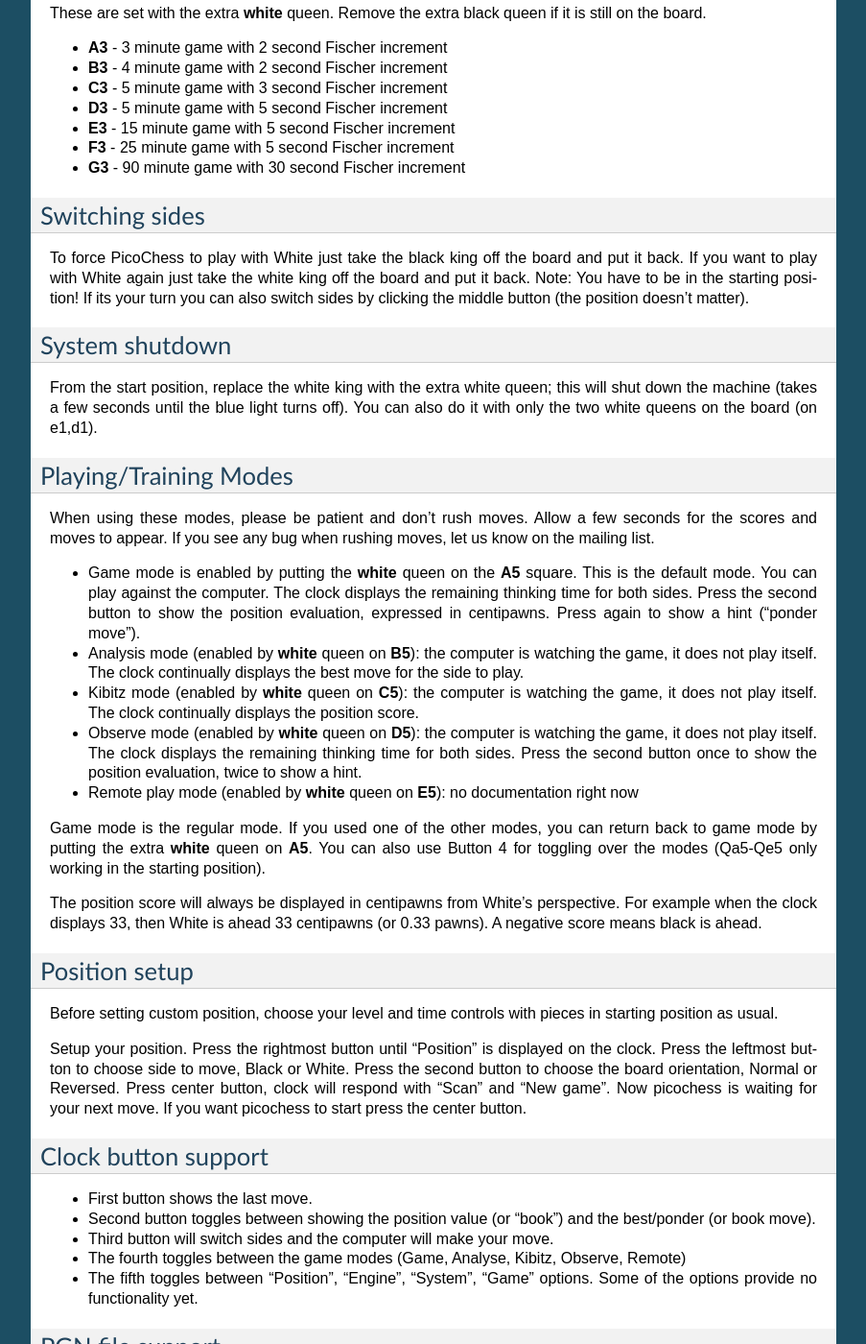
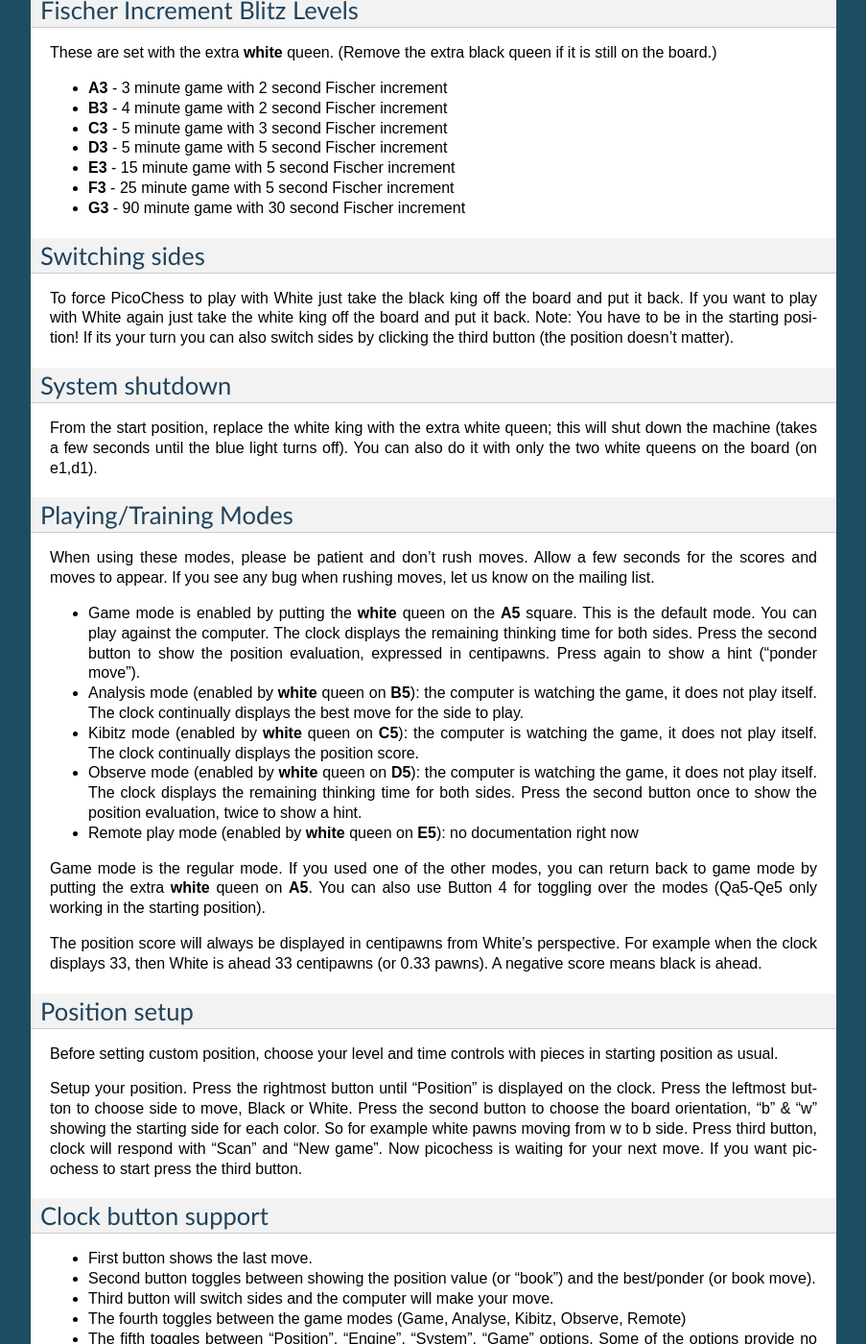
Before and after one commit to jromang/picochess, a Sphinx documentation site: the page built from docs/usage.rst, in a window 1280 px wide and 1400 px high, scrolled down 1250 px. Shown: the whole window at 96% size, without its empty margins (198-1101 px from the left). Built offline with Sphinx 7.4.7, drawn with Linux system fonts in a browser that asks for light colours; some of the changed text lies outside the part shown.

Commit message:
docu "w/b" using the full clock display

```diff
--- a/dgt.py
+++ b/dgt.py
@@ -476,7 +476,9 @@
                         if self.dgt_clock_menu == Menu.SETUP_POSITION_MENU:
                             self.setup_reverse_orientation = not self.setup_reverse_orientation
                             orientation = "b    w" if self.setup_reverse_orientation else "w    b"
-                            self.display_on_dgt_clock(orientation, beep=True)
+                            self.display_on_dgt_xl(orientation, beep=True)
+                            orientation = "b      w" if self.setup_reverse_orientation else "w      b"
+                            self.display_on_dgt_3000(orientation, beep=True)
 
                     if 17 <= message[4] <= 18 and message[5] == 51:
                         logging.info("Button 2 pressed")
--- a/docs/usage.rst
+++ b/docs/usage.rst
@@ -4,6 +4,7 @@
 Choosing skill level
 --------------------
 Put the extra **black** queen on your DGT board to select skill level. Putting it on square A6 will select level 0 (easiest), while B6 selects level 1, C6 selects level 2, etc. If no skill level is selected, PicoChess uses level 20 (the highest level) by default. Level 20 can also be selected by placing the extra black queen on square E4.
+(Remove the extra white queen if it is still on the board.)
 
 * Level  0 estimates about 1100 Elo (Absolute beginner)
 * Level 10 estimates about 1750 Elo (Mediate club player )
@@ -12,7 +13,8 @@
 Choosing opening books
 ----------------------
 
-Opening books are also selected with the extra **black** queen:
+Opening books are also selected with the extra **black** queen.
+(Remove the extra white queen if it is still on the board.)
 
 * **A3** - No book
 * **B3** - ECO A - Flank
@@ -44,7 +46,8 @@
 Blitz Levels
 ------------
 
-Blitz time controls are set with the extra **white** queen. Remove the extra black queen if it is still on the board.
+Blitz time controls are set with the extra **white** queen.
+(Remove the extra black queen if it is still on the board.)
 
 * **A4** - 1 minute game
 * **B4** - 3 minute game
@@ -58,7 +61,8 @@
 Fischer Increment Blitz Levels
 ------------------------------
 
-These are set with the extra **white** queen. Remove the extra black queen if it is still on the board.
+These are set with the extra **white** queen.
+(Remove the extra black queen if it is still on the board.)
 
 * **A3** - 3 minute game with 2 second Fischer increment
 * **B3** - 4 minute game with 2 second Fischer increment
@@ -72,7 +76,7 @@
 ---------------
 
 To force PicoChess to play with White just take the black king off the board and put it back. If you want to play with White again just take the white king off the board and put it back. Note: You have to be in the starting position!
-If its your turn you can also switch sides by clicking the middle button (the position doesn't matter).
+If its your turn you can also switch sides by clicking the third button (the position doesn't matter).
 
 System shutdown
 ---------------
@@ -102,8 +106,8 @@
 
 Setup your position. Press the rightmost button until "Position" is displayed on the clock.
 Press the leftmost button to choose side to move, Black or White.
-Press the second button to choose the board orientation, Normal or Reversed.
-Press center button, clock will respond with "Scan" and "New game". Now picochess is waiting for your next move. If you want picochess to start press the center button.
+Press the second button to choose the board orientation, "b" & "w" showing the starting side for each color. So for example white pawns moving from w to b side.
+Press third button, clock will respond with "Scan" and "New game". Now picochess is waiting for your next move. If you want picochess to start press the third button.
 
 Clock button support
 --------------------
```
Also changed, not shown: pgn.py (line endings or trailing spaces).
